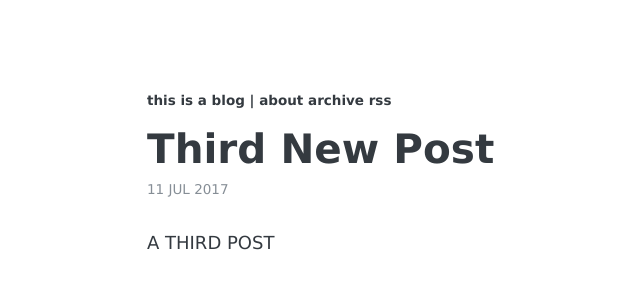
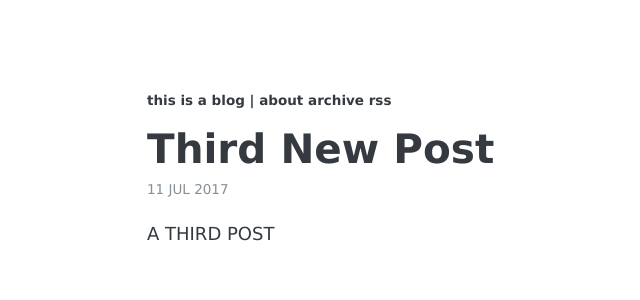
Before and after one commit to thisisamatthew/thisisamatthew.github.io, a Jekyll site: the page built from _posts/2017-07-11-Third-New-post.md, in a window 1280 px wide. Shown: the top 300 px of the page, without its empty margins (79-719 px from the left). Built offline with Jekyll 4.4.1, drawn with Linux system fonts in a browser that asks for light colours; some web fonts are replaced.

Commit message:
margin editing cont.

```diff
--- a/_sass/_site.scss
+++ b/_sass/_site.scss
@@ -32,7 +32,7 @@
   -------------- */
 .header {
   padding: 2%;
-  margin-bottom: 1.5em;
+  margin-bottom: 3em;
 
   &-title {
     margin: 0.3em 0;
@@ -119,14 +119,14 @@
   }
 
   &-date {
-    margin-bottom: 1.5rem;
+    margin-bottom: 1rem;
     color: #868e96;
     font-size: .75rem;
     text-transform: uppercase;
   }
 
    &-tag {
-    margin-bottom: 1.5rem;
+    margin-bottom: 1rem;
 
     ul {
       li:before {
```
